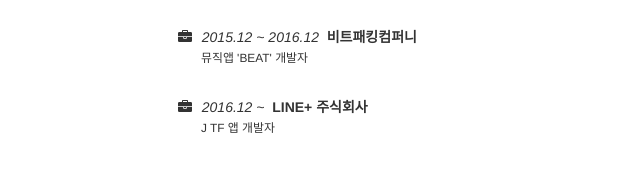
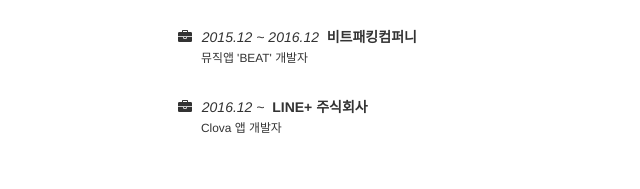
Before and after one commit to minsoopark/minsoopark.github.io, a plain HTML site: page index.html in a window 1280 px wide. Shown: the part 834-1023 px from the top of the page, 124-764 px from the left. Drawn offline with nearby package versions, Linux system fonts and the light colour scheme.

Commit message:
Update index.html

```diff
--- a/index.html
+++ b/index.html
@@ -103,7 +103,7 @@
             <li class="info-item">
               <i class="fa fa-briefcase fa-fw"></i>&nbsp;&nbsp;<em>2016.12 ~</em>&nbsp;&nbsp;<strong>LINE+ 주식회사</strong>
               <p class="info-detail">
-                <small>J TF 앱 개발자</small>
+                <small>Clova 앱 개발자</small>
               </p>
             </li>
           </ul>
```
